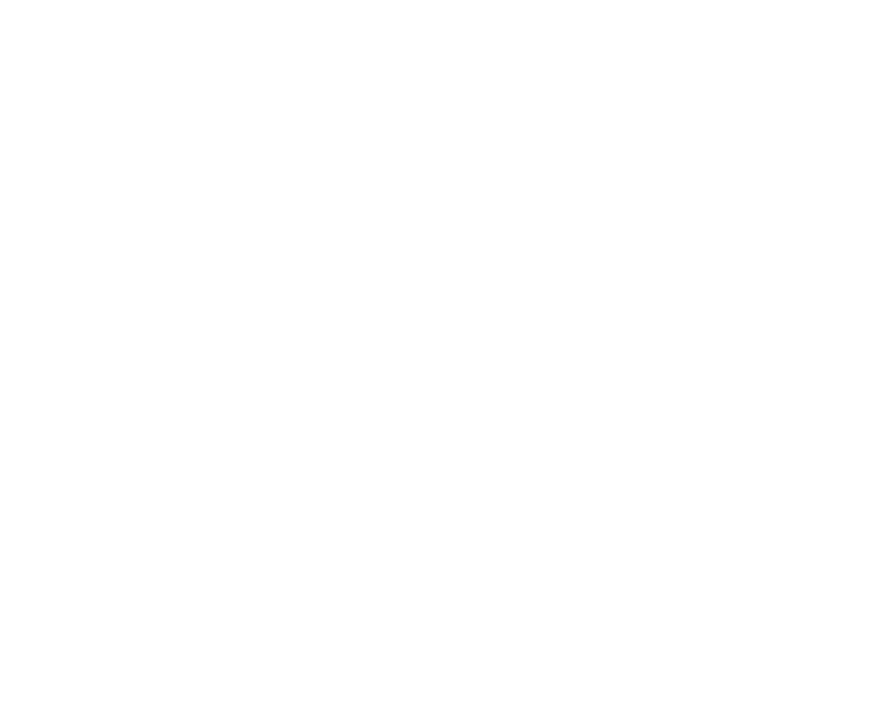
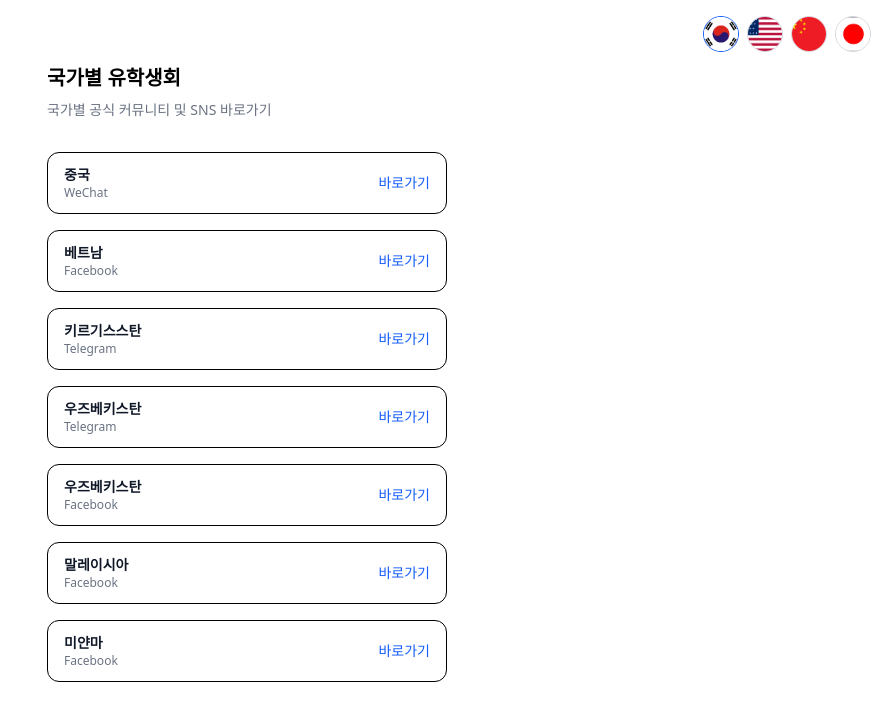
Before and after one commit to wonyeoe/icc_linkpage, a React (Vite) app: page /international in a window 1280 px wide. Before the commit this address had no page. Shown: the top 720 px of the page, without its empty margins (393-1280 px from the left). Built offline with nearby package versions, Linux system fonts and the light colour scheme; a web font is replaced by a local one.

Commit message:
국가별 유학생회 페이지

```diff
--- a/src/App.tsx
+++ b/src/App.tsx
@@ -2,6 +2,7 @@
 import { Routes, Route } from "react-router-dom";
 import Home from "./Home";
 import AppsPage from "./pages/Apps";
+import InternationalPage from "./pages/International";
 
 export type Lang = "ko" | "en" | "zh" | "ja";
 
@@ -12,6 +13,10 @@
     <Routes>
       <Route path="/" element={<Home lang={lang} setLang={setLang} />} />
       <Route path="/apps" element={<AppsPage lang={lang} setLang={setLang} />} />
+      <Route
+        path="/international"
+        element={<InternationalPage lang={lang} setLang={setLang} />}
+      />
     </Routes>
   );
 }
--- a/src/Home.tsx
+++ b/src/Home.tsx
@@ -125,7 +125,7 @@
       id: "2",
       label: text.links.app[lang],
       href: "/apps",
-      external: false,
+      external: true,
     },
     {
       id: "3",
@@ -154,7 +154,7 @@
     {
       id: "7",
       label: text.links.intl[lang],
-      href: "#",
+      href: "/international",
       external: true,
     },
   ];
--- /dev/null
+++ b/src/pages/International.tsx
@@ -0,0 +1,177 @@
+// src/pages/International.tsx
+import type { Lang } from "../App";
+
+import KR from "../assets/flags/ko.png";
+import US from "../assets/flags/us.png";
+import CN from "../assets/flags/cn.png";
+import JP from "../assets/flags/jp.png";
+
+/* ---------- 언어 선택 ---------- */
+
+type Language = {
+  code: Lang;
+  label: string;
+  flag: string;
+};
+
+const languages: Language[] = [
+  { code: "ko", label: "한국어", flag: KR },
+  { code: "en", label: "English", flag: US },
+  { code: "zh", label: "中文", flag: CN },
+  { code: "ja", label: "日本語", flag: JP },
+];
+
+/* ---------- 다국어 텍스트 ---------- */
+
+const text = {
+  title: {
+    ko: "국가별 유학생회",
+    en: "International Student Associations",
+    zh: "各国留学生会",
+    ja: "国別留学生会",
+  },
+  subtitle: {
+    ko: "국가별 공식 커뮤니티 및 SNS 바로가기",
+    en: "Official communities & social links by country",
+    zh: "各国官方社区与社交平台链接",
+    ja: "国別公式コミュニティ・SNSリンク",
+  },
+  open: {
+    ko: "바로가기",
+    en: "Open",
+    zh: "前往",
+    ja: "開く",
+  },
+};
+
+/* ---------- 유학생회 데이터 ---------- */
+
+type IntlItem = {
+  country: {
+    ko: string;
+    en: string;
+    zh: string;
+    ja: string;
+  };
+  platform: string;
+  href: string;
+};
+
+const internationalGroups: IntlItem[] = [
+  {
+    country: { ko: "중국", en: "China", zh: "中国", ja: "中国" },
+    platform: "WeChat",
+    href: "https://www.wechat.com/",
+  },
+  {
+    country: { ko: "베트남", en: "Vietnam", zh: "越南", ja: "ベトナム" },
+    platform: "Facebook",
+    href: "https://www.facebook.com/groups/vietnamesestudents.inha",
+  },
+  {
+    country: { ko: "키르기스스탄", en: "Kyrgyzstan", zh: "吉尔吉斯斯坦", ja: "キルギス" },
+    platform: "Telegram",
+    href: "https://t.me/+aAfyTFDhs981ODE6",
+  },
+  {
+    country: { ko: "우즈베키스탄", en: "Uzbekistan", zh: "乌兹别克斯坦", ja: "ウズベキスタン" },
+    platform: "Telegram",
+    href: "https://t.me/joinchat/Uray6V68ZRR5Q2Ab",
+  },
+  {
+    country: { ko: "우즈베키스탄", en: "Uzbekistan", zh: "乌兹别克斯坦", ja: "ウズベキスタン" },
+    platform: "Facebook",
+    href: "https://www.facebook.com/groups/UzbekistanInha/",
+  },
+  {
+    country: { ko: "말레이시아", en: "Malaysia", zh: "马来西亚", ja: "マレーシア" },
+    platform: "Facebook",
+    href: "https://www.facebook.com/pg/ppmkofficial/community/",
+  },
+  {
+    country: { ko: "미얀마", en: "Myanmar", zh: "缅甸", ja: "ミャンマー" },
+    platform: "Facebook",
+    href: "https://www.facebook.com/groups/686089089214258/",
+  },
+];
+
+/* ---------- 컴포넌트 ---------- */
+
+function LanguageSelector({
+  current,
+  onChange,
+}: {
+  current: Lang;
+  onChange: (lang: Lang) => void;
+}) {
+  return (
+    <div className="fixed right-4 top-4 z-50 flex gap-2">
+      {languages.map((lang) => (
+        <button
+          key={lang.code}
+          onClick={() => onChange(lang.code)}
+          title={lang.label}
+          className={`h-9 w-9 overflow-hidden rounded-full border transition ${
+            current === lang.code ? "border-blue-600" : "border-gray-300"
+          }`}
+        >
+          <img
+            src={lang.flag}
+            alt={lang.label}
+            className="h-full w-full object-cover"
+          />
+        </button>
+      ))}
+    </div>
+  );
+}
+
+/* ---------- 페이지 ---------- */
+
+export default function InternationalPage({
+  lang,
+  setLang,
+}: {
+  lang: Lang;
+  setLang: (lang: Lang) => void;
+}) {
+  return (
+    <div className="min-h-dvh bg-white font-sans">
+      <LanguageSelector current={lang} onChange={setLang} />
+
+      <div className="mx-auto w-full max-w-md px-6 pb-16 pt-16">
+        <h1 className="text-xl font-extrabold text-black">
+          {text.title[lang]}
+        </h1>
+        <p className="mt-2 text-sm text-gray-500">
+          {text.subtitle[lang]}
+        </p>
+
+        <div className="mt-8 flex flex-col gap-4">
+          {internationalGroups.map((item, idx) => (
+            <a
+              key={idx}
+              href={item.href}
+              target="_blank"
+              rel="noopener noreferrer"
+              className="flex items-center justify-between rounded-xl border px-4 py-3 transition hover:bg-gray-50"
+            >
+              <div className="flex flex-col">
+                <span className="text-sm font-semibold text-gray-900">
+                  {item.country[lang]}
+                </span>
+                <span className="text-xs text-gray-500">
+                  {item.platform}
+                </span>
+              </div>
+
+              <span className="text-sm font-medium text-blue-600">
+                {text.open[lang]}
+              </span>
+            </a>
+          ))}
+        </div>
+      </div>
+    </div>
+  );
+}
```
